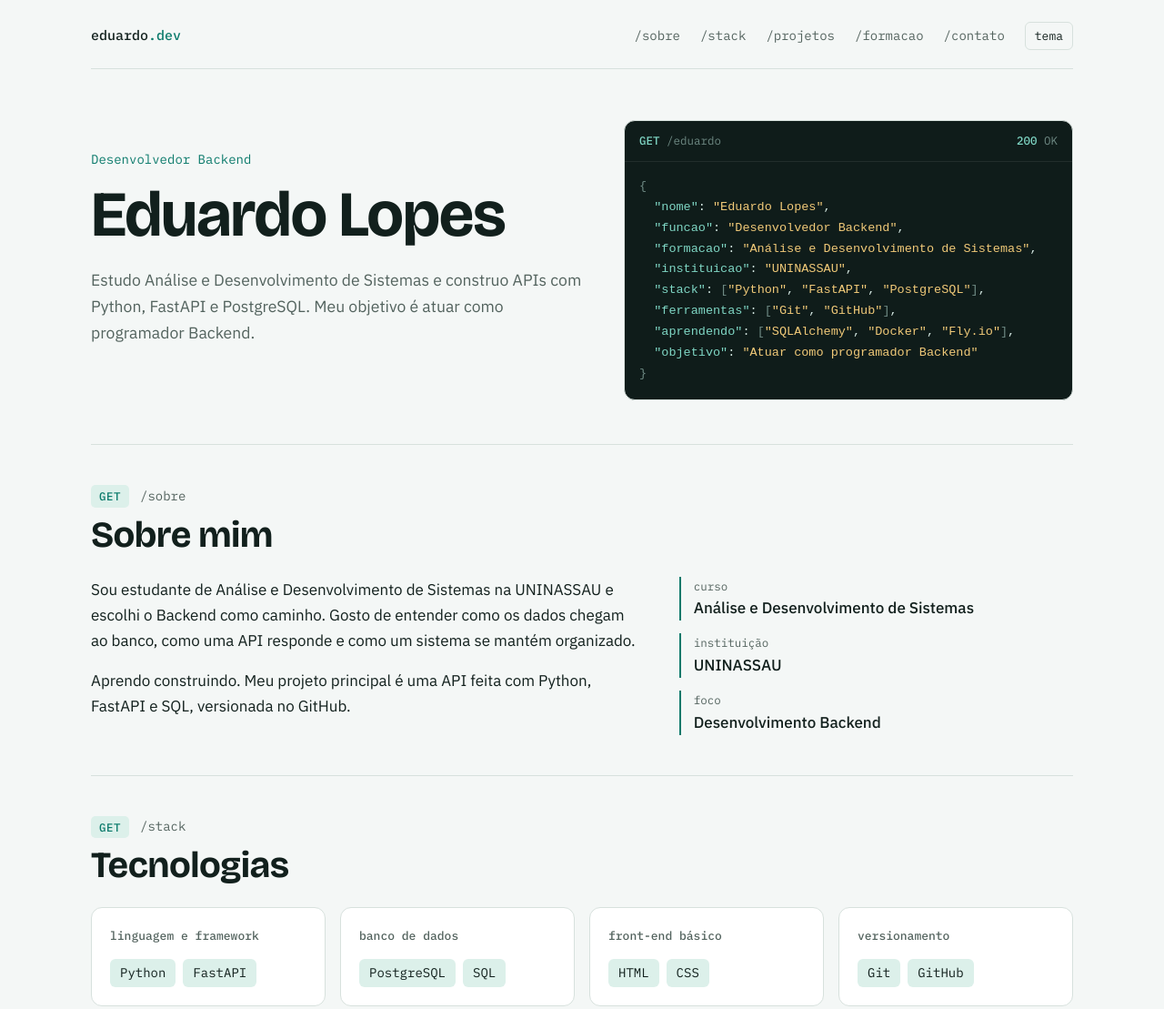
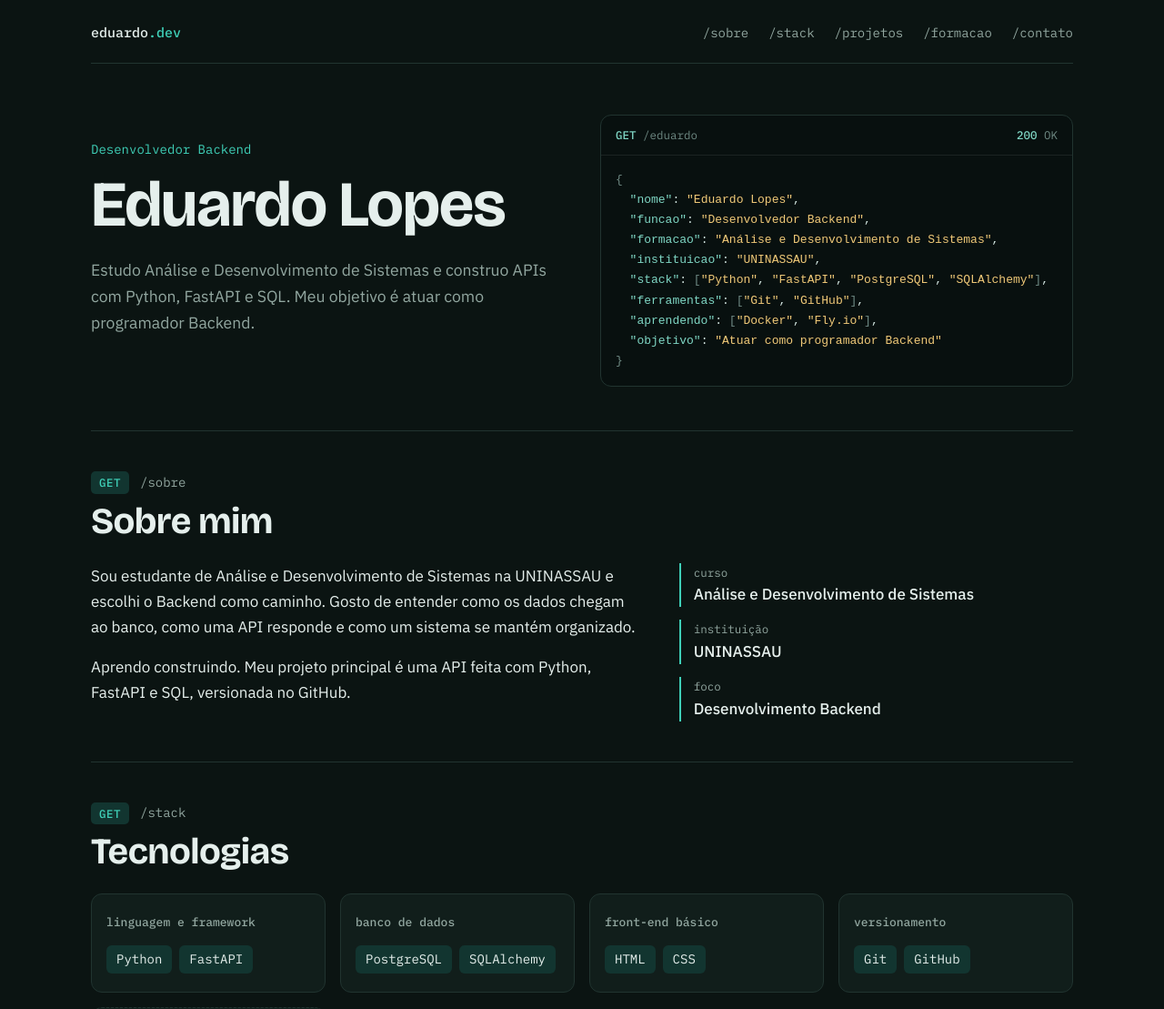
Before and after one commit to eduardolopes79/eduardolopes79.github.io, a plain HTML site: page index.html in a window 1280 px wide. Shown: the top 1109 px of the page at 91% size. Drawn offline with nearby package versions, Linux system fonts and the light colour scheme.

Commit message:
Refactor styles and update project details
Updated CSS variables for dark theme and adjusted layout styles. Modified text content to include SQLAlchemy and removed theme toggle script.

```diff
--- a/index.html
+++ b/index.html
@@ -11,44 +11,8 @@
 <style>
 /* Layout: página única que se lê como a documentação de uma API.
    Cada seção é um "endpoint" (GET /sobre, GET /stack...), e o topo mostra a resposta JSON do perfil. */
+/* tema único: escuro (verde) */
 :root {
-  --bg: #f4f7f6;
-  --surface: #ffffff;
-  --ink: #12201d;
-  --muted: #53635e;
-  --line: #d7e1dd;
-  --accent: #0b7a6b;
-  --accent-ink: #ffffff;
-  --accent-soft: #dcf0ea;
-  --code-bg: #0f1c1a;
-  --code-fg: #d3e6e1;
-  --code-key: #7fd6c4;
-  --code-str: #f0c978;
-  --code-dim: #6f8a84;
-
-  --font-display: "Bricolage Grotesque", "Segoe UI", system-ui, sans-serif;
-  --font-body: "IBM Plex Sans", "Segoe UI", system-ui, sans-serif;
-  --font-mono: "IBM Plex Mono", ui-monospace, "SFMono-Regular", Menlo, Consolas, monospace;
-}
-@media (prefers-color-scheme: dark) {
-  :root:not([data-theme="light"]) {
-    --bg: #0b1412;
-    --surface: #111e1b;
-    --ink: #e5efec;
-    --muted: #92a7a0;
-    --line: #213430;
-    --accent: #3fd0b8;
-    --accent-ink: #06201b;
-    --accent-soft: #123530;
-    --code-bg: #08100f;
-    --code-fg: #d3e6e1;
-    --code-key: #7fd6c4;
-    --code-str: #f0c978;
-    --code-dim: #6f8a84;
-    color-scheme: dark;
-  }
-}
-:root[data-theme="dark"] {
   --bg: #0b1412;
   --surface: #111e1b;
   --ink: #e5efec;
@@ -63,6 +27,10 @@
   --code-str: #f0c978;
   --code-dim: #6f8a84;
   color-scheme: dark;
+
+  --font-display: "Bricolage Grotesque", "Segoe UI", system-ui, sans-serif;
+  --font-body: "IBM Plex Sans", "Segoe UI", system-ui, sans-serif;
+  --font-mono: "IBM Plex Mono", ui-monospace, "SFMono-Regular", Menlo, Consolas, monospace;
 }
 
 * { box-sizing: border-box; }
@@ -90,11 +58,9 @@ a { color: inherit; }
 .nav { display: flex; align-items: center; gap: 6px 22px; flex-wrap: wrap; font-family: var(--font-mono); font-size: 14px; }
 .nav a { text-decoration: none; color: var(--muted); }
 .nav a:hover { color: var(--accent); }
-.theme-btn { font: inherit; font-family: var(--font-mono); font-size: 13px; color: var(--ink); background: transparent; border: 1px solid var(--line); border-radius: 6px; padding: 4px 10px; cursor: pointer; }
-.theme-btn:hover { border-color: var(--accent); }
 
 /* hero */
-.hero { display: grid; grid-template-columns: minmax(0, 1.05fr) minmax(0, 0.95fr); gap: 40px; align-items: center; padding-block: 56px 48px; }
+.hero { display: grid; grid-template-columns: minmax(0, 1fr) minmax(0, 1fr); gap: 40px; align-items: center; padding-block: 56px 48px; }
 .eyebrow { font-family: var(--font-mono); font-size: 14px; color: var(--accent); margin: 0 0 14px; }
 h1 { font-family: var(--font-display); font-weight: 700; font-size: clamp(2.5rem, 6.5vw, 4.4rem); line-height: 1.02; letter-spacing: -0.02em; margin: 0 0 20px; text-wrap: balance; }
 .lead { max-width: 52ch; color: var(--muted); font-size: 1.1rem; margin: 0 0 28px; }
@@ -105,7 +71,7 @@ h1 { font-family: var(--font-display); font-weight: 700; font-size: clamp(2.5rem
 .btn-ghost { background: transparent; color: var(--ink); border-color: var(--line); }
 .btn-ghost:hover { border-color: var(--accent); color: var(--accent); }
 
-.response { background: var(--code-bg); color: var(--code-fg); border-radius: 12px; border: 1px solid var(--line); overflow: hidden; font-family: var(--font-mono); font-size: 13.5px; line-height: 1.7; }
+.response { background: var(--code-bg); color: var(--code-fg); border-radius: 12px; border: 1px solid var(--line); overflow: hidden; font-family: var(--font-mono); font-size: 13px; line-height: 1.7; }
 .response-bar { display: flex; justify-content: space-between; gap: 12px; flex-wrap: wrap; padding: 11px 16px; border-bottom: 1px solid rgba(255,255,255,0.08); color: var(--code-dim); font-size: 12.5px; }
 .response-bar b { color: var(--code-key); font-weight: 500; }
 .response pre { margin: 0; padding: 16px; overflow-x: auto; }
@@ -126,7 +92,7 @@ h2 { font-family: var(--font-display); font-weight: 700; font-size: clamp(1.8rem
 .facts dd { margin: 0; font-weight: 500; }
 
 .stack { display: grid; grid-template-columns: repeat(auto-fit, minmax(230px, 1fr)); gap: 16px; }
-.group { background: var(--surface); border: 1px solid var(--line); border-radius: 12px; padding: 20px; min-width: 0; }
+.group { background: var(--surface); border: 1px solid var(--line); border-radius: 12px; padding: 20px 16px; min-width: 0; }
 .group h3 { font-family: var(--font-mono); font-size: 13px; font-weight: 500; color: var(--muted); margin: 0 0 14px; }
 .chips { display: flex; flex-wrap: wrap; gap: 8px; margin: 0; padding: 0; list-style: none; }
 .chips li { font-family: var(--font-mono); font-size: 14px; padding: 4px 11px; border-radius: 6px; background: var(--accent-soft); color: var(--ink); }
@@ -171,7 +137,6 @@ footer { border-top: 1px solid var(--line); padding-top: 22px; display: flex; ju
       <a href="#projetos">/projetos</a>
       <a href="#formacao">/formacao</a>
       <a href="#contato">/contato</a>
-      <button class="theme-btn" id="theme-btn" type="button" aria-label="Alternar tema claro e escuro">tema</button>
     </nav>
   </header>
 
@@ -180,7 +145,7 @@ footer { border-top: 1px solid var(--line); padding-top: 22px; display: flex; ju
       <div>
         <p class="eyebrow">Desenvolvedor Backend</p>
         <h1>Eduardo Lopes</h1>
-        <p class="lead">Estudo Análise e Desenvolvimento de Sistemas e construo APIs com Python, FastAPI e PostgreSQL. Meu objetivo é atuar como programador Backend.</p>
+        <p class="lead">Estudo Análise e Desenvolvimento de Sistemas e construo APIs com Python, FastAPI e SQL. Meu objetivo é atuar como programador Backend.</p>
       </div>
 
       <div class="response" role="img" aria-label="Resposta JSON com o perfil de Eduardo Lopes">
@@ -190,9 +155,9 @@ footer { border-top: 1px solid var(--line); padding-top: 22px; display: flex; ju
   <span class="k">"funcao"</span>: <span class="s">"Desenvolvedor Backend"</span>,
   <span class="k">"formacao"</span>: <span class="s">"Análise e Desenvolvimento de Sistemas"</span>,
   <span class="k">"instituicao"</span>: <span class="s">"UNINASSAU"</span>,
-  <span class="k">"stack"</span>: <span class="d">[</span><span class="s">"Python"</span>, <span class="s">"FastAPI"</span>, <span class="s">"PostgreSQL"</span><span class="d">]</span>,
+  <span class="k">"stack"</span>: <span class="d">[</span><span class="s">"Python"</span>, <span class="s">"FastAPI"</span>, <span class="s">"PostgreSQL"</span>, <span class="s">"SQLAlchemy"</span><span class="d">]</span>,
   <span class="k">"ferramentas"</span>: <span class="d">[</span><span class="s">"Git"</span>, <span class="s">"GitHub"</span><span class="d">]</span>,
-  <span class="k">"aprendendo"</span>: <span class="d">[</span><span class="s">"SQLAlchemy"</span>, <span class="s">"Docker"</span>, <span class="s">"Fly.io"</span><span class="d">]</span>,
+  <span class="k">"aprendendo"</span>: <span class="d">[</span><span class="s">"Docker"</span>, <span class="s">"Fly.io"</span><span class="d">]</span>,
   <span class="k">"objetivo"</span>: <span class="s">"Atuar como programador Backend"</span>
 <span class="d">}</span></pre>
       </div>
@@ -224,7 +189,7 @@ footer { border-top: 1px solid var(--line); padding-top: 22px; display: flex; ju
         </div>
         <div class="group">
           <h3>banco de dados</h3>
-          <ul class="chips"><li>PostgreSQL</li><li>SQL</li></ul>
+          <ul class="chips"><li>PostgreSQL</li><li>SQLAlchemy</li></ul>
         </div>
         <div class="group">
           <h3>front-end básico</h3>
@@ -236,7 +201,7 @@ footer { border-top: 1px solid var(--line); padding-top: 22px; display: flex; ju
         </div>
         <div class="group learning">
           <h3>aprendendo agora</h3>
-          <ul class="chips"><li>SQLAlchemy</li><li>Docker</li><li>Fly.io</li></ul>
+          <ul class="chips"><li>Docker</li><li>Fly.io</li></ul>
         </div>
       </div>
     </section>
@@ -250,8 +215,8 @@ footer { border-top: 1px solid var(--line); padding-top: 22px; display: flex; ju
             <span class="status">Em desenvolvimento</span>
           </div>
           <h3>API com FastAPI</h3>
-          <p>Projeto para construir uma API com Python e FastAPI, usando SQL para guardar e consultar os dados. O código completo e o histórico de commits estão no GitHub.</p>
-          <ul class="chips"><li>Python</li><li>FastAPI</li><li>SQL</li></ul>
+          <p>Projeto para construir uma API com Python e FastAPI, usando SQLAlchemy para guardar e consultar os dados. O código completo e o histórico de commits estão no GitHub.</p>
+          <ul class="chips"><li>Python</li><li>FastAPI</li><li>SQLAlchemy</li><li>Docker</li><li>Fly.io</li></ul>
           <a class="link" href="https://github.com/eduardolopes79/fastapi" target="_blank" rel="noopener">Ver código no GitHub</a>
         </article>
         <article class="project empty">
@@ -287,22 +252,7 @@ footer { border-top: 1px solid var(--line); padding-top: 22px; display: flex; ju
 </div>
 
 <script>
-(function () {
-  var root = document.documentElement;
-  var btn = document.getElementById("theme-btn");
-  try {
-    var saved = localStorage.getItem("tema");
-    if (saved === "dark" || saved === "light") root.setAttribute("data-theme", saved);
-  } catch (e) {}
-  btn.addEventListener("click", function () {
-    var atual = root.getAttribute("data-theme");
-    if (!atual) atual = window.matchMedia("(prefers-color-scheme: dark)").matches ? "dark" : "light";
-    var novo = atual === "dark" ? "light" : "dark";
-    root.setAttribute("data-theme", novo);
-    try { localStorage.setItem("tema", novo); } catch (e) {}
-  });
-  document.getElementById("ano").textContent = new Date().getFullYear();
-})();
+document.getElementById("ano").textContent = new Date().getFullYear();
 </script>
 </body>
 </html>
```
